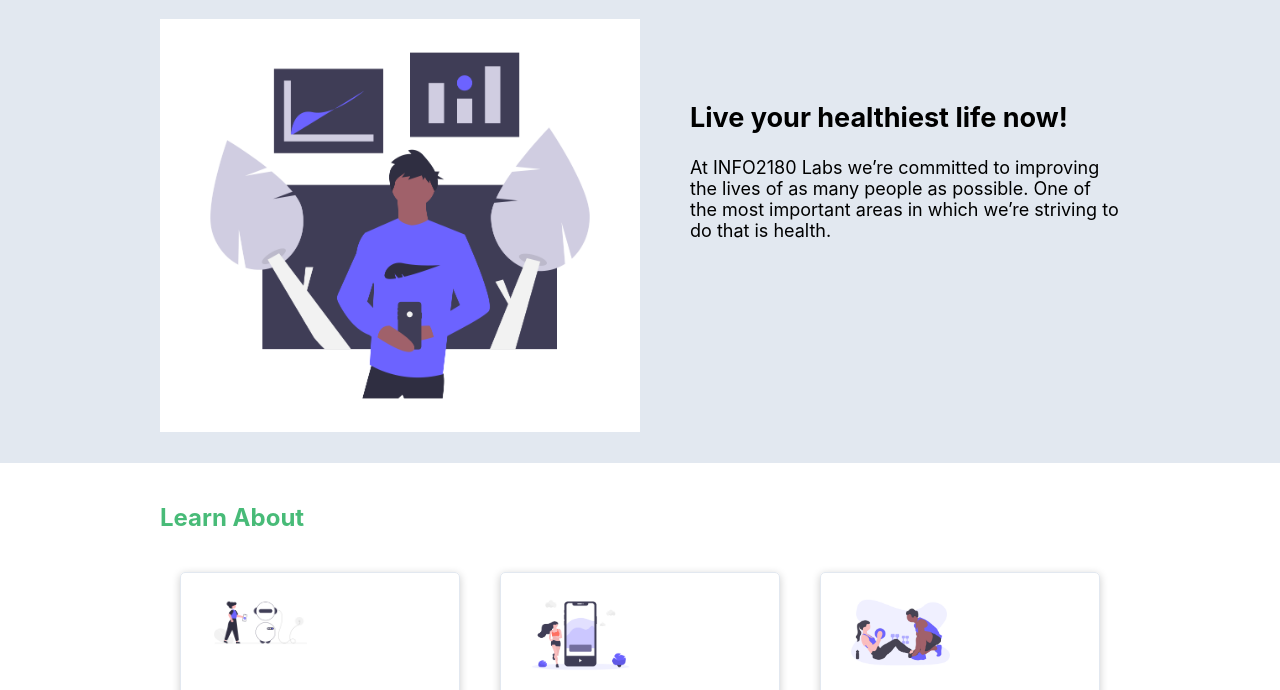
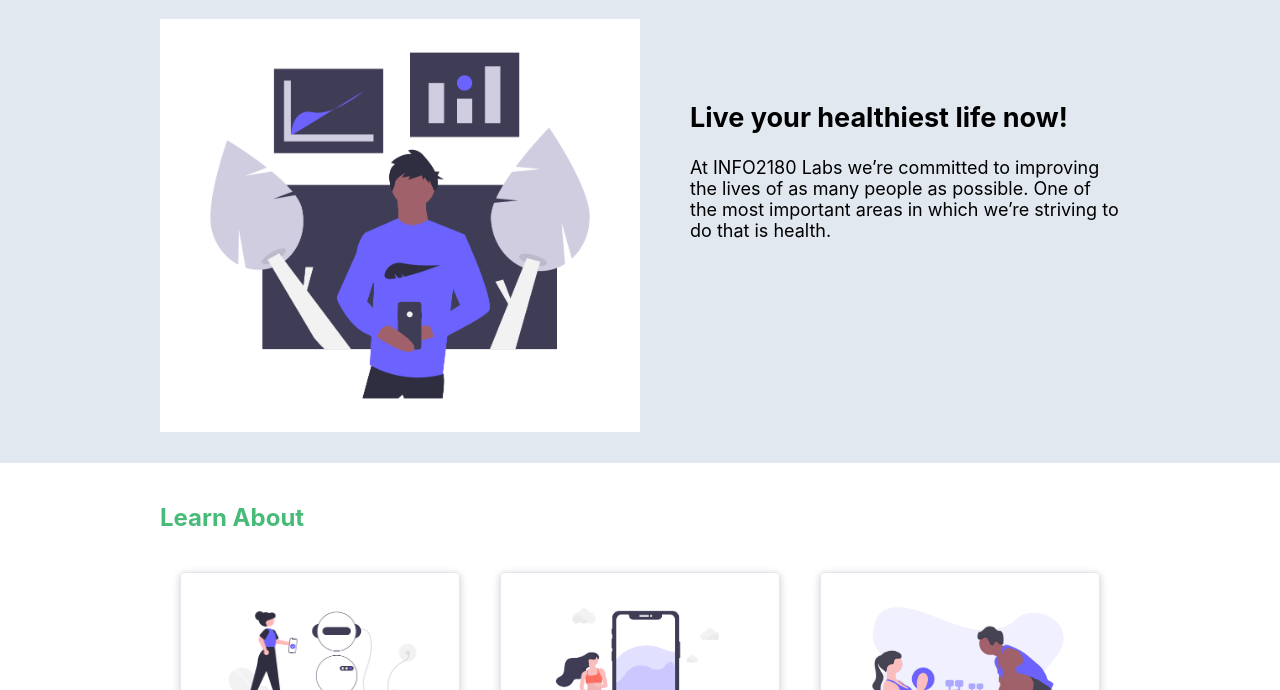
Before and after one commit to Deezum/info2180-project1, a plain HTML site: page index.html in a window 1280 px wide. Shown: the part 62-752 px from the top of the page. Drawn offline with Linux system fonts and the light colour scheme.

Commit message:
styles.css

```diff
--- a/styles.css
+++ b/styles.css
@@ -123,7 +123,7 @@ li a:hover{
     margin: 20px;
 }
 .learn-about img{
-    width: 50%;
+    width: 105%;
     border-radius: 5px 5px 5px 5px ;
 }
 
```
